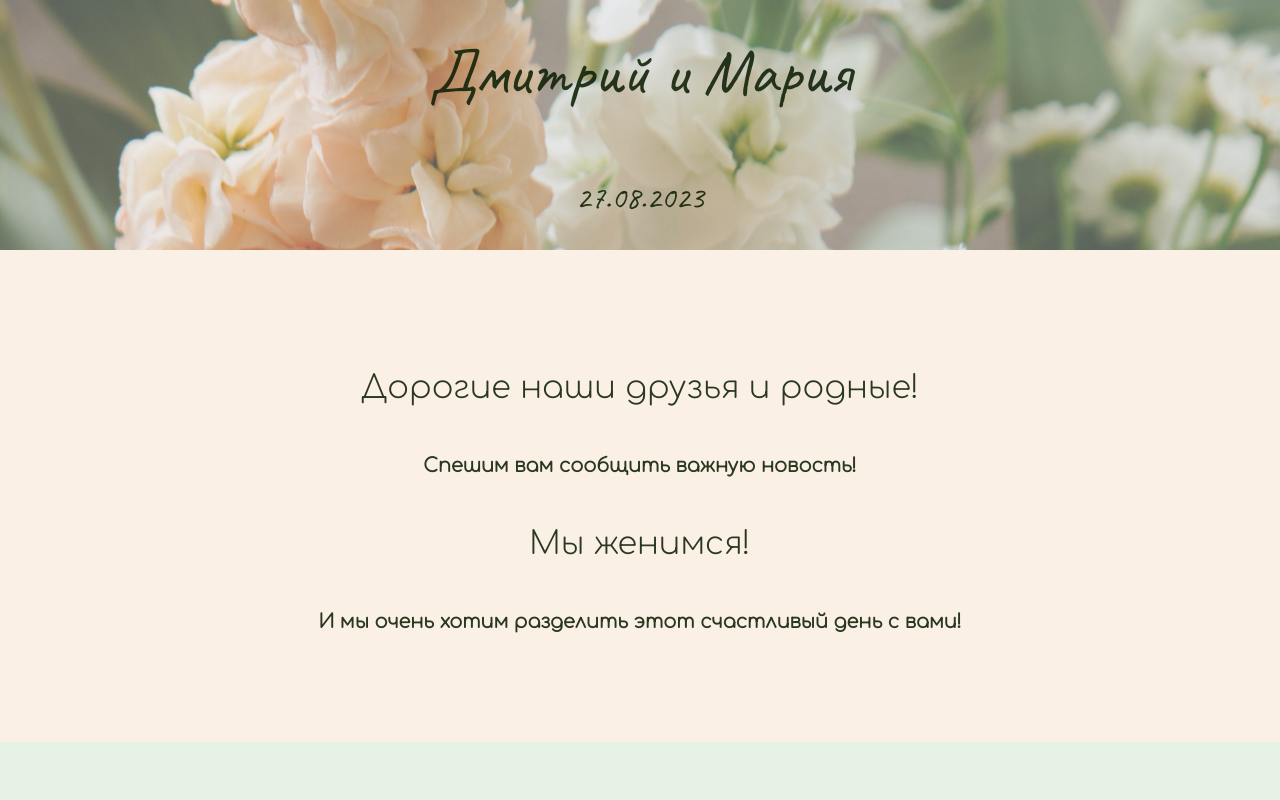
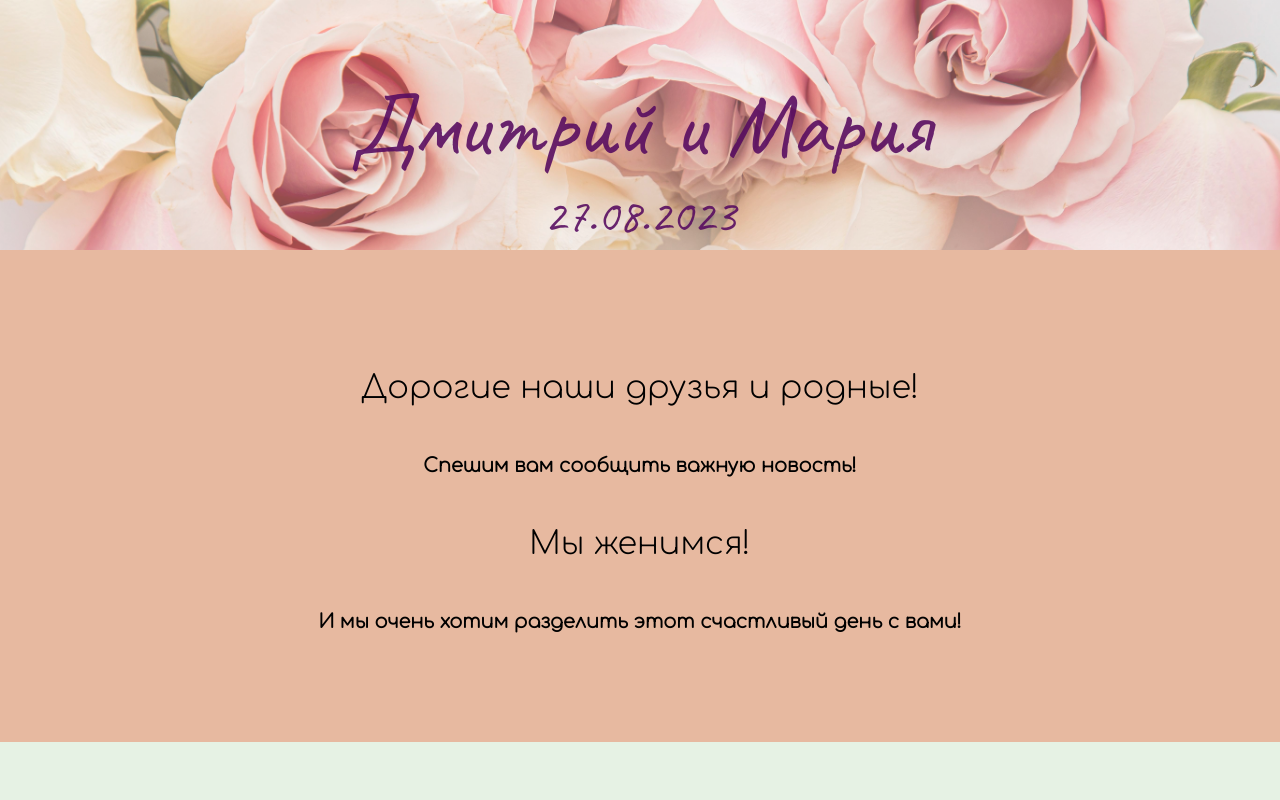
Before and after one commit to MaryDemt/wedding-site, a React (Create React App) app: page / in a window 1280 px wide. Shown: the top 800 px of the page. Built offline with nearby package versions, Linux system fonts and the light colour scheme.

Commit message:
change header style

```diff
--- a/src/App.css
+++ b/src/App.css
@@ -122,17 +122,17 @@ label {
 }
 
 .header__title {
-  font-size: 4em;
-  margin: auto;
+  font-size: 5.5em;
+  margin: 70px auto 0px;
   font-family: 'Caveat', cursive;
-  color: rgb(16 33 7 / 89%);
+  color: rgb(87 11 96 / 89%);
 
 }
 
 .header__subtitle {
-  font-size: 2em;
+  font-size: 3em;
   margin: auto;
-  color: rgb(16 33 7 / 89%);
+  color: rgb(87 11 96 / 89%);
   font-family: 'Caveat', cursive;
 }
 
@@ -141,7 +141,8 @@ label {
   display: flex;
   flex-direction: column;
   justify-content: center;
-  background-color: linen;
+  background-color: rgb(231 185 160);
+  color: black;
   text-align: center;
 }
 
```
Also changed, not shown: public/header_background.jpg, 1 other file (tests, documents, lock files or other folders).
